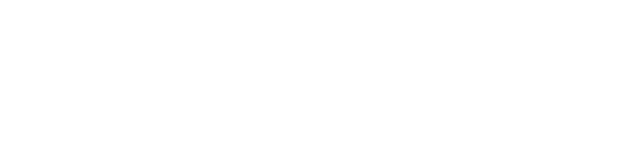
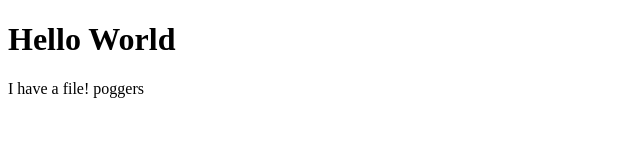
Before and after one commit to gregoryosha/tutorials, a plain HTML site: page First Website/index.html in a window 1280 px wide. Shown: the whole page, without its empty margins (0-640 px from the left). Drawn offline with Linux system fonts and the light colour scheme.

Commit message:
changed tutorials

```diff
--- a/First Website/index.html
+++ b/First Website/index.html
@@ -4,9 +4,10 @@
     <meta charset="UTF-8">
     <meta http-equiv="X-UA-Compatible" content="IE=edge">
     <meta name="viewport" content="width=device-width, initial-scale=1.0">
-    <title>My first web page</title>
+    <title>My First Webpage</title>
 </head>
 <body>
-    <img src="" alt="">
+    <h1>Hello World</h1>
+    <p>I have a file! poggers</p>
 </body>
 </html>
```
